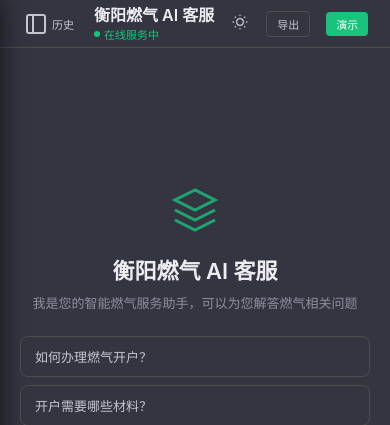
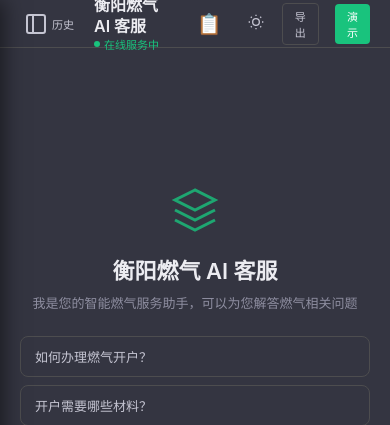
Before and after one commit to 1wen-code/hengyang-gas-ai-cs, a Flask app: page / in a window 390 px wide. Shown: the top 425 px of the page. Run offline with Flask 3, Linux system fonts and the light colour scheme.

Commit message:
手机端增加我的工单入口按钮(Header右侧)

```diff
--- a/static/css/style.css
+++ b/static/css/style.css
@@ -142,6 +142,22 @@ body {
 
 .my-tickets-link:hover {
     background: rgba(25, 195, 125, 0.1);
+}
+
+/* 手机端工单入口 */
+.mobile-tickets-link {
+    display: none;
+    color: var(--text-secondary);
+    text-decoration: none;
+    font-size: 20px;
+    padding: 8px;
+    margin-left: auto;
+}
+
+@media (max-width: 768px) {
+    .mobile-tickets-link {
+        display: block;
+    }
 }
 
 /* --- 主聊天区域 --- */
--- a/templates/index.html
+++ b/templates/index.html
@@ -44,6 +44,7 @@
                 <h1 class="header-title">衡阳燃气 AI 客服</h1>
                 <span class="header-status">在线服务中</span>
             </div>
+            <a href="/my-tickets" class="mobile-tickets-link">📋</a>
         </header>
 
         <!-- 消息列表 -->
```
